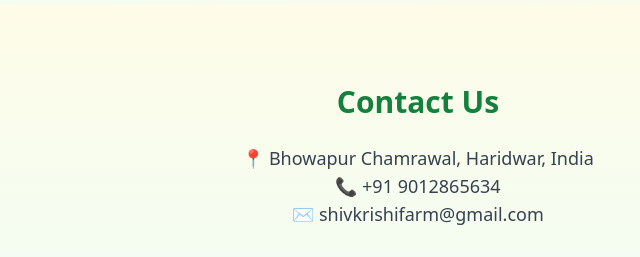
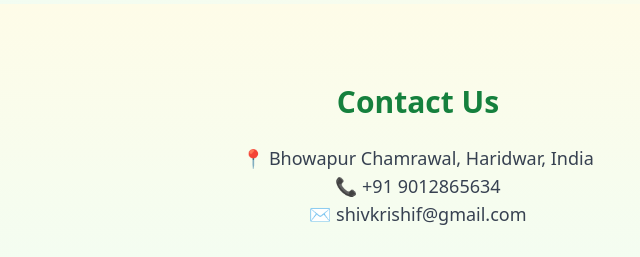
Before and after one commit to Nitin8777/farm, a plain HTML site: page frountend/index.html in a window 1280 px wide. Shown: the part 1831-2088 px from the top of the page, 222-862 px from the left. Drawn offline with nearby package versions, Linux system fonts and the light colour scheme; grey boxes are pictures that could not be loaded.

Commit message:
email update

```diff
--- a/frountend/index.html
+++ b/frountend/index.html
@@ -134,7 +134,7 @@
   <section id="contact" class="py-20 bg-gradient-to-b from-yellow-50 via-green-50 to-yellow-50 animate-on-scroll">
     <div class="max-w-4xl mx-auto px-6 text-center">
       <h3 class="text-3xl font-extrabold text-green-700 mb-6">Contact Us</h3>
-      <p class="text-gray-700 mb-8 text-lg">📍 Bhowapur Chamrawal, Haridwar, India <br> 📞 +91 9012865634 <br> ✉️ shivkrishifarm@gmail.com</p>
+      <p class="text-gray-700 mb-8 text-lg">📍 Bhowapur Chamrawal, Haridwar, India <br> 📞 +91 9012865634 <br> ✉️ shivkrishif@gmail.com</p>
 
       <div class="rounded-2xl overflow-hidden shadow-lg border border-gray-200">
         <iframe
```
